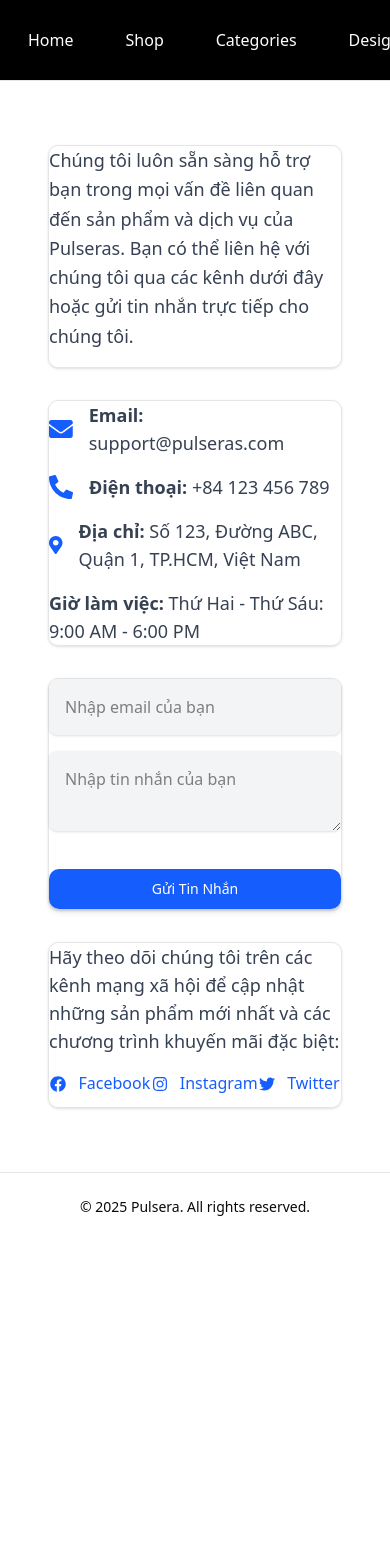
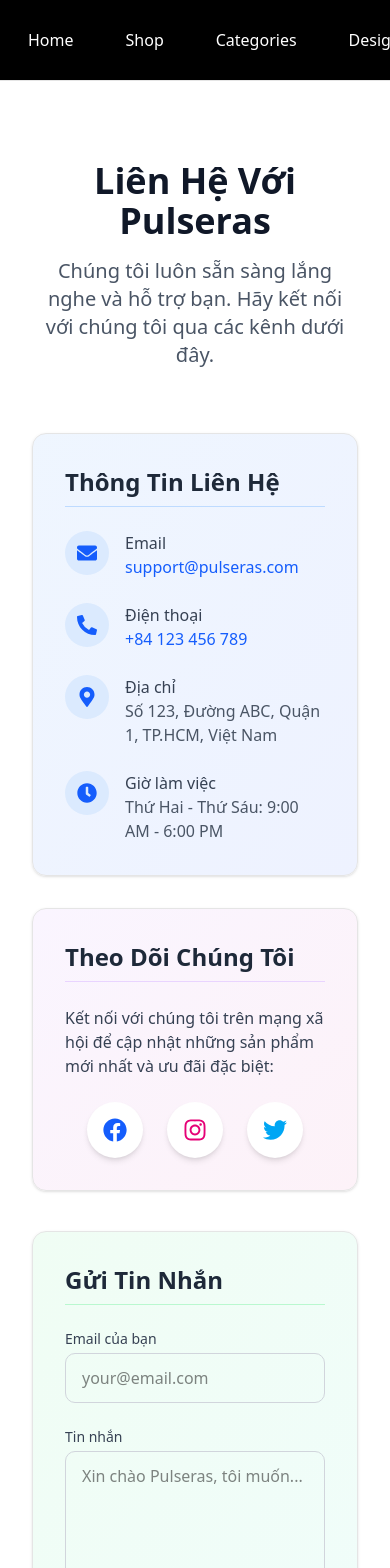
Before and after one commit to Pulseras-System/pulseras-web-app, a React (Vite) app: page /contact in a window 390 px wide. Shown: the top 1568 px of the page. Before the commit the page ends 1241 px from the top, so only its background shows below. Built offline with nearby package versions, Linux system fonts and the light colour scheme; no server answers.

Commit message:
style code

```diff
--- a/src/pages/ContactPage.tsx
+++ b/src/pages/ContactPage.tsx
@@ -1,85 +1,150 @@
 import React, { useState } from 'react';
 import { Button } from "@/components/ui/button";
 import { Card } from "@/components/ui/card";
-import { FaEnvelope, FaPhoneAlt, FaMapMarkerAlt, FaFacebook, FaInstagram, FaTwitter } from 'react-icons/fa'; // Import react-icons
+import { FaEnvelope, FaPhoneAlt, FaMapMarkerAlt, FaFacebook, FaInstagram, FaTwitter, FaClock } from 'react-icons/fa';
 
 const Contact: React.FC = () => {
   const [email, setEmail] = useState('');
   const [message, setMessage] = useState('');
 
-  const handleSubmit = () => {
+  const handleSubmit = (e: React.FormEvent) => {
+    e.preventDefault();
     console.log('Email:', email);
     console.log('Message:', message);
-    alert('Cảm ơn bạn đã gửi tin nhắn!');
+    alert('Cảm ơn bạn đã gửi tin nhắn! Chúng tôi sẽ phản hồi sớm nhất có thể.');
+    setEmail('');
+    setMessage('');
   };
 
   return (
-    <div className="max-w-6xl mx-auto p-8 space-y-8">
-      <Card title="Liên Hệ Với Chúng Tôi">
-        <p className="text-lg text-gray-700 mb-4 leading-relaxed">
-          Chúng tôi luôn sẵn sàng hỗ trợ bạn trong mọi vấn đề liên quan đến sản phẩm và dịch vụ của Pulseras. Bạn có thể liên hệ với chúng tôi qua các kênh dưới đây hoặc gửi tin nhắn trực tiếp cho chúng tôi.
-        </p>
-      </Card>
-
-      <Card title="Thông Tin Liên Hệ">
-        <div className="space-y-4">
-          <div className="flex items-center space-x-4">
-            <FaEnvelope className="text-2xl text-blue-600" />
-            <p className="text-lg text-gray-700">
-              <strong>Email:</strong> support@pulseras.com
+    <div className="max-w-6xl mx-auto px-4 py-12 sm:px-6 lg:px-8">
+      {/* Hero Section */}
+      <div className="text-center mb-16">
+        <h1 className="text-4xl font-bold text-gray-900 mb-4">Liên Hệ Với Pulseras</h1>
+        <p className="text-xl text-gray-600 max-w-3xl mx-auto">
+          Chúng tôi luôn sẵn sàng lắng nghe và hỗ trợ bạn. Hãy kết nối với chúng tôi qua các kênh dưới đây.
         </p>
       </div>
-          <div className="flex items-center space-x-4">
-            <FaPhoneAlt className="text-2xl text-blue-600" />
-            <p className="text-lg text-gray-700">
-              <strong>Điện thoại:</strong> +84 123 456 789
+
+      <div className="grid md:grid-cols-2 gap-10">
+        {/* Contact Information */}
+        <div className="space-y-8">
+          <Card className="p-8 rounded-xl bg-gradient-to-br from-blue-50 to-indigo-50 shadow-sm hover:shadow-md transition-shadow">
+            <h2 className="text-2xl font-semibold text-gray-800 mb-6 pb-2 border-b border-blue-200">Thông Tin Liên Hệ</h2>
+            <div className="space-y-6">
+              <div className="flex items-start space-x-4">
+                <div className="bg-blue-100 p-3 rounded-full">
+                  <FaEnvelope className="text-xl text-blue-600" />
+                </div>
+                <div>
+                  <h3 className="font-medium text-gray-700">Email</h3>
+                  <a href="mailto:support@pulseras.com" className="text-blue-600 hover:text-blue-700 transition">
+                    support@pulseras.com
+                  </a>
+                </div>
+              </div>
+
+              <div className="flex items-start space-x-4">
+                <div className="bg-blue-100 p-3 rounded-full">
+                  <FaPhoneAlt className="text-xl text-blue-600" />
+                </div>
+                <div>
+                  <h3 className="font-medium text-gray-700">Điện thoại</h3>
+                  <a href="tel:+84123456789" className="text-blue-600 hover:text-blue-700 transition">
+                    +84 123 456 789
+                  </a>
+                </div>
+              </div>
+
+              <div className="flex items-start space-x-4">
+                <div className="bg-blue-100 p-3 rounded-full">
+                  <FaMapMarkerAlt className="text-xl text-blue-600" />
+                </div>
+                <div>
+                  <h3 className="font-medium text-gray-700">Địa chỉ</h3>
+                  <p className="text-gray-600">
+                    Số 123, Đường ABC, Quận 1, TP.HCM, Việt Nam
                   </p>
                 </div>
-          <div className="flex items-center space-x-4">
-            <FaMapMarkerAlt className="text-2xl text-blue-600" />
-            <p className="text-lg text-gray-700">
-              <strong>Địa chỉ:</strong> Số 123, Đường ABC, Quận 1, TP.HCM, Việt Nam
+              </div>
+
+              <div className="flex items-start space-x-4">
+                <div className="bg-blue-100 p-3 rounded-full">
+                  <FaClock className="text-xl text-blue-600" />
+                </div>
+                <div>
+                  <h3 className="font-medium text-gray-700">Giờ làm việc</h3>
+                  <p className="text-gray-600">
+                    Thứ Hai - Thứ Sáu: 9:00 AM - 6:00 PM
                   </p>
                 </div>
-          <div className="flex items-center space-x-4">
-            <p className="text-lg text-gray-700">
-              <strong>Giờ làm việc:</strong> Thứ Hai - Thứ Sáu: 9:00 AM - 6:00 PM
-            </p>
               </div>
             </div>
           </Card>
 
-      <Card title="Gửi Tin Nhắn Cho Chúng Tôi">
-        <div className="space-y-4">
+          {/* Social Media */}
+          <Card className="p-8 rounded-xl bg-gradient-to-br from-purple-50 to-pink-50 shadow-sm hover:shadow-md transition-shadow">
+            <h2 className="text-2xl font-semibold text-gray-800 mb-6 pb-2 border-b border-purple-200">Theo Dõi Chúng Tôi</h2>
+            <p className="text-gray-700 mb-6">
+              Kết nối với chúng tôi trên mạng xã hội để cập nhật những sản phẩm mới nhất và ưu đãi đặc biệt:
+            </p>
+            <div className="flex justify-center space-x-6">
+              <a href="#" className="bg-white p-4 rounded-full shadow-md hover:shadow-lg transition-all hover:-translate-y-1">
+                <FaFacebook className="text-2xl text-blue-600" />
+              </a>
+              <a href="#" className="bg-white p-4 rounded-full shadow-md hover:shadow-lg transition-all hover:-translate-y-1">
+                <FaInstagram className="text-2xl text-pink-600" />
+              </a>
+              <a href="#" className="bg-white p-4 rounded-full shadow-md hover:shadow-lg transition-all hover:-translate-y-1">
+                <FaTwitter className="text-2xl text-sky-500" />
+              </a>
+            </div>
+          </Card>
+        </div>
+
+        {/* Contact Form */}
+        <Card className="p-8 rounded-xl bg-gradient-to-br from-green-50 to-teal-50 shadow-sm hover:shadow-md transition-shadow">
+          <h2 className="text-2xl font-semibold text-gray-800 mb-6 pb-2 border-b border-green-200">Gửi Tin Nhắn</h2>
+          <form onSubmit={handleSubmit} className="space-y-6">
+            <div>
+              <label htmlFor="email" className="block text-sm font-medium text-gray-700 mb-1">
+                Email của bạn
+              </label>
               <input
                 type="email"
-            placeholder="Nhập email của bạn"
+                id="email"
+                placeholder="your@email.com"
                 value={email}
                 onChange={(e) => setEmail(e.target.value)}
-            className="w-full p-4 border-none bg-gray-100 rounded-md shadow-sm focus:outline-none focus:ring-2 focus:ring-blue-500"
+                required
+                className="w-full px-4 py-3 border border-gray-300 rounded-lg focus:ring-2 focus:ring-green-500 focus:border-transparent transition"
               />
+            </div>
+
+            <div>
+              <label htmlFor="message" className="block text-sm font-medium text-gray-700 mb-1">
+                Tin nhắn
+              </label>
               <textarea
-            placeholder="Nhập tin nhắn của bạn"
+                id="message"
+                rows={5}
+                placeholder="Xin chào Pulseras, tôi muốn..."
                 value={message}
                 onChange={(e) => setMessage(e.target.value)}
-            className="w-full p-4 border-none bg-gray-100 rounded-md shadow-sm focus:outline-none focus:ring-2 focus:ring-blue-500"
+                required
+                className="w-full px-4 py-3 border border-gray-300 rounded-lg focus:ring-2 focus:ring-green-500 focus:border-transparent transition"
               />
-          <Button onClick={handleSubmit} className="mt-4 w-full sm:w-auto bg-blue-600 hover:bg-blue-700 shadow-md text-white py-3 px-6 rounded-lg transition duration-300">
+            </div>
+
+            <Button
+              type="submit"
+              className="w-full bg-gradient-to-r from-green-600 to-teal-600 hover:from-green-700 hover:to-teal-700 text-white py-3 px-6 rounded-lg shadow-md hover:shadow-lg transition-all transform hover:scale-[1.02]"
+            >
               Gửi Tin Nhắn
             </Button>
+          </form>
+        </Card>
       </div>
-      </Card>
-
-      <Card title="Theo Dõi Chúng Tôi">
-        <p className="text-lg text-gray-700">
-          Hãy theo dõi chúng tôi trên các kênh mạng xã hội để cập nhật những sản phẩm mới nhất và các chương trình khuyến mãi đặc biệt:
-        </p>
-        <ul className="list-none flex justify-evenly p-0 mt-4 space-y-3">
-          <li><a href="#" className="text-blue-600 hover:text-blue-700 transition duration-300"><FaFacebook className="inline-block mr-2" /> Facebook</a></li>
-          <li><a href="#" className="text-blue-600 hover:text-blue-700 transition duration-300"><FaInstagram className="inline-block mr-2" /> Instagram</a></li>
-          <li><a href="#" className="text-blue-600 hover:text-blue-700 transition duration-300"><FaTwitter className="inline-block mr-2" /> Twitter</a></li>
-        </ul>
-      </Card>
     </div>
   );
 };
```
Also changed, not shown: src/pages/AboutPage.tsx (+91 -24 lines). Lines whose indentation alone changed are shown as unchanged.
